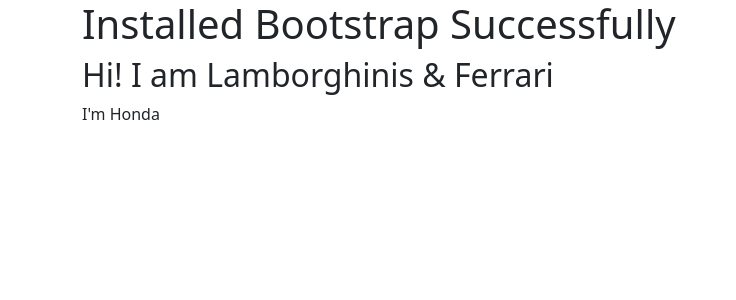
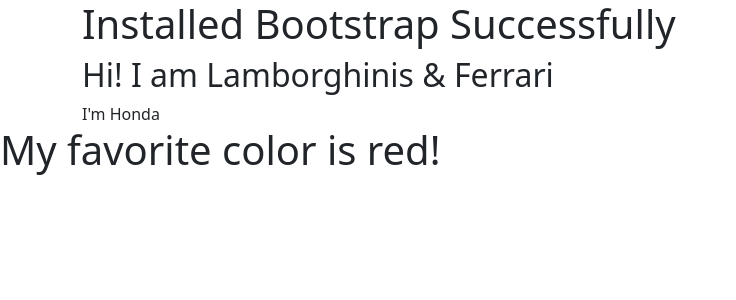
Before and after one commit to Christiannaira/react-project-first, a React (Vite) app: page / in a window 1280 px wide. Shown: the top 300 px of the page, without its empty margins (0-736 px from the left). Built offline with nearby package versions, Linux system fonts and the light colour scheme.

Commit message:
feat: Implemend useState hooks

```diff
--- a/src/App.tsx
+++ b/src/App.tsx
@@ -1,5 +1,6 @@
 import Car from './Car';
 import Honda from './Honda';
+import State from './State';
 
 function App() {
 
@@ -14,6 +15,8 @@
     <Honda/>
     </div>
 
+    <State/>
+
     </>
   )
 }
--- /dev/null
+++ b/src/State.tsx
@@ -0,0 +1,19 @@
+import { useState } from "react";
+
+
+function State(){
+
+    const [color, setColor] = useState('red');
+
+    return(
+        <>
+
+            <h1>My favorite color is {color}!</h1>
+
+        </>
+    )
+
+}
+
+
+export default State;
```
